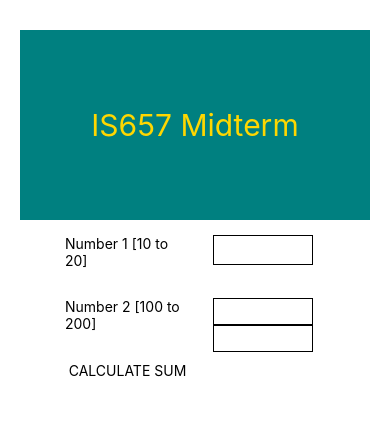
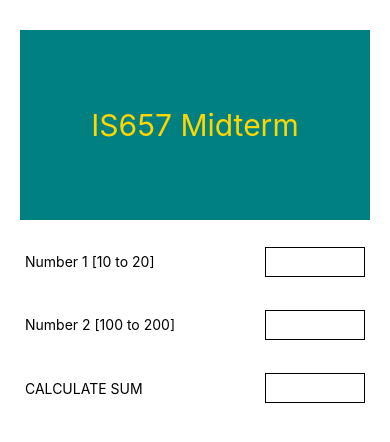
Before and after one commit to billyfromohio/IS657, a React Native app in the folder midtermExam/: screen / in a window 390 px wide. Shown: the top 442 px of the page. Built offline with nearby package versions, Linux system fonts and the light colour scheme.

Commit message:
quarter til update

```diff
--- a/midtermExam/App.js
+++ b/midtermExam/App.js
@@ -9,21 +9,22 @@ export default function App() {
      <View style={{flex:1, width: '100%', backgroundColor: 'teal', justifyContent: 'center', margin: 10,}}>
        <Text style={{fontSize: 30, color: 'gold', alignSelf: 'center'}}>IS657 Midterm</Text>
       </View>
-      <View style={{flex: 1,}}>
+      <View style={{flex: 1, width: '100%'}}>
         <View style={styles.inputBoxes}>
           <View style={styles.inputText}><Text>{`Number 1 [10 to 20]`}</Text></View>
           <View style={styles.inputField}><TextInput style={styles.input}/></View>
         </View>
         <View style={styles.inputBoxes}>
           <View style={styles.inputText}><Text>{`Number 2 [100 to 200]`}</Text></View>
-          <View style={styles.inputField}><TextInput style={styles.input}/><TextInput style={styles.input}/></View>
+          <View style={styles.inputField}><TextInput style={styles.input}/></View>
         </View>
         <View style={styles.inputBoxes}>
           <View style={styles.inputText}>
             <View style={{backgroundColor: 'lightBlue'}}>
               <Text style={{justifyContent: 'flex-start'}}>{`CALCULATE SUM`}</Text></View>
-            </View>
-          <View style={styles.inputField}><View style={styles.outputBox}></View></View>
+              </View>
+              <View style={styles.inputField}><View style={styles.input}></View></View>
+
         </View>
       </View>
       <StatusBar style="auto" />
@@ -55,26 +56,31 @@ const styles = StyleSheet.create({
    flexDirection: 'row',
    //alignItems:'center',
    //justifyContent: 'flex-end',
+//   borderWidth: 1,
 
 
   },
   inputText: {
     flex: 2,
-  justifyContent: 'flex-start',
-   alignItems: 'center',
+  justifyContent: 'center',
+   alignItems: 'flex-start',
    margin: 5,
+  // borderWidth: 1,
 
   },
   inputField: {
     flex: 2,
-  justifyContent: 'flex-start',
-   alignItems: 'center',
+  justifyContent: 'center',
+   alignItems: 'flex-end',
    margin: 5,
+//   borderWidth: 1,
 
   },
   outputBox: {
-    flex:1,
-    alignItems: 'flex-end',
+    height: 30,
+    width: 100,
+    // alignItems: 'flex-end',
+    justifyContent: 'center',
     borderwidth: 1,
   },
 
```
